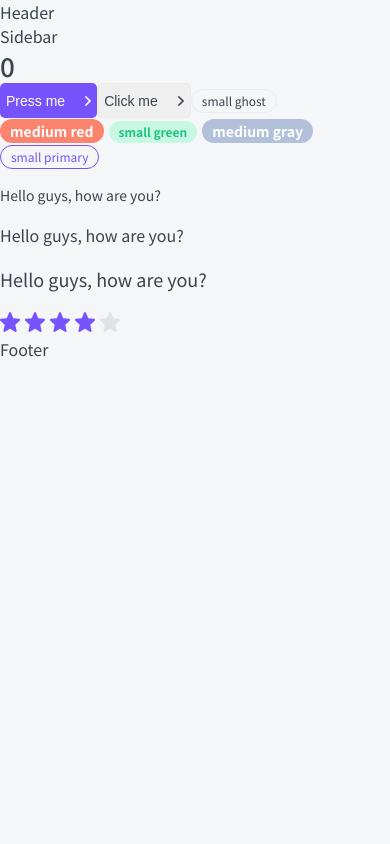
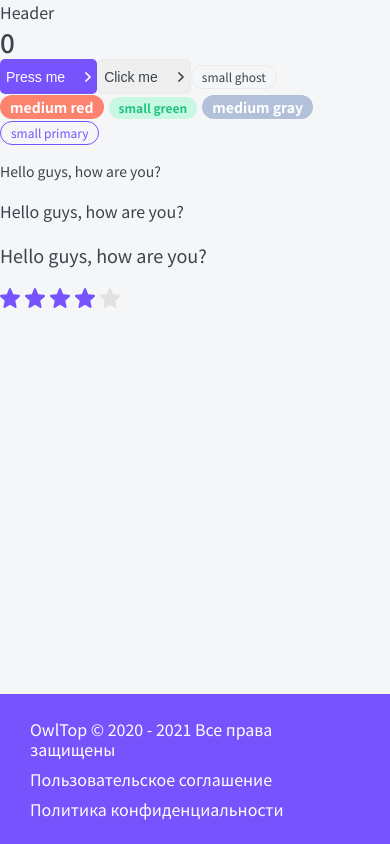
Before and after one commit to Rogovin-Pavel/top-app, a Next.js app: page / in a window 390 px wide. Built offline with nearby package versions, Linux system fonts and the light colour scheme.

Commit message:
Added grid to layout && footer

```diff
--- a/components/Footer/Footer.module.css
+++ b/components/Footer/Footer.module.css
@@ -0,0 +1,24 @@
+.footer {
+  display: grid;
+  gap: 40px;
+  grid-template-columns: 1fr auto auto;
+
+  padding: 25px 30px;
+
+  color: var(--white);
+  background-color: var(--primary);
+
+  font-size: 16px;
+  line-height: 20px;
+}
+
+.footer a:hover {
+  color: var(--gray-light);
+}
+
+@media (max-width: 765px) {
+  .footer {
+    gap: 10px;
+    grid-template-columns: 1fr;
+  }
+}
--- a/components/Footer/Footer.tsx
+++ b/components/Footer/Footer.tsx
@@ -1,7 +1,20 @@
 import React from 'react';
 
+import cn from 'classnames';
+import styles from './Footer.module.css';
 import { FooterProps } from './Footer.props';
+import { format } from 'date-fns';
 
-export const Footer = (props: FooterProps): JSX.Element => {
-  return <footer {...props}>Footer</footer>;
+export const Footer = ({ className, ...props }: FooterProps): JSX.Element => {
+  return (
+    <footer className={cn(className, styles.footer)} {...props}>
+      <div>OwlTop © 2020 - {format(new Date(), 'yyyy')} Все права защищены</div>
+      <a href="#" target="_blank">
+        Пользовательское соглашение
+      </a>
+      <a href="#" target="_blank">
+        Политика конфиденциальности
+      </a>
+    </footer>
+  );
 };
--- a/layout/Layout.module.css
+++ b/layout/Layout.module.css
@@ -0,0 +1,48 @@
+.wrapper {
+  display: grid;
+
+  min-height: 100vh;
+
+  gap: 0 30px;
+  grid-template-columns: auto 230px minmax(320px, 1000px) auto;
+  grid-template-rows: auto 1fr auto;
+  grid-template-areas:
+    '. header header .'
+    '. sidebar body .'
+    'footer footer footer footer';
+}
+
+.header {
+  display: none;
+  grid-area: header;
+}
+
+.sidebar {
+  grid-area: sidebar;
+}
+
+.body {
+  grid-area: body;
+}
+
+.footer {
+  grid-area: footer;
+}
+
+@media (max-width: 765px) {
+  .wrapper {
+    grid-template-columns: minmax(320px, 1fr);
+    grid-template-areas:
+      'header'
+      'body'
+      'footer';
+  }
+
+  .sidebar {
+    display: none;
+  }
+
+  .header {
+    display: block;
+  }
+}
--- a/layout/Layout.tsx
+++ b/layout/Layout.tsx
@@ -7,14 +7,12 @@
 
 const Layout = ({ children }: LayoutProps): JSX.Element => {
   return (
-    <>
-      <Header />
-      <div>
-        <Sidebar />
-        <div>{children}</div>
-      </div>
-      <Footer />
-    </>
+    <div className={styles.wrapper}>
+      <Header className={styles.header} />
+      <Sidebar className={styles.sidebar} />
+      <div className={styles.body}>{children}</div>
+      <Footer className={styles.footer} />
+    </div>
   );
 };
 
--- a/package.json
+++ b/package.json
@@ -11,6 +11,7 @@
     "stylelint": "stylelint \"**/*.css\" --fix"
   },
   "dependencies": {
+    "date-fns": "^2.25.0",
     "react": "17.0.2",
     "react-dom": "17.0.2"
   },
```
Also changed, not shown: 1 other file (tests, documents, lock files or other folders).
